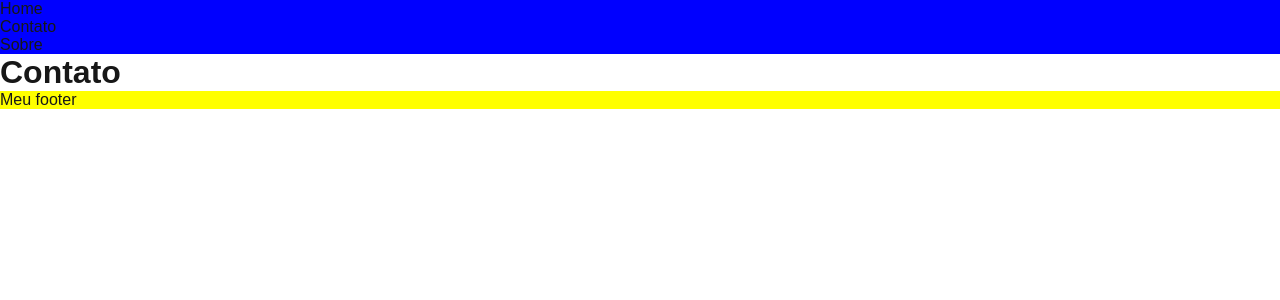
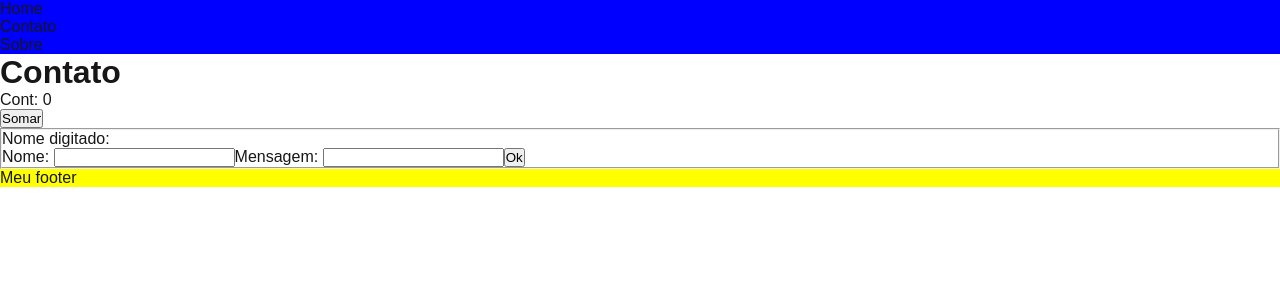
Before and after one commit to KayqueAzam/projeto-front-2a, a Next.js app: page /contato in a window 1280 px wide. Shown: the top 300 px of the page. Built offline with nearby package versions, Linux system fonts and the light colour scheme.

Commit message:
Aula do dia 07/08/2026

```diff
--- a/src/app/contato/page.js
+++ b/src/app/contato/page.js
@@ -1,9 +1,40 @@
+'use client';
+import { useState } from 'react';
 import styles from './page.module.css'; // coloque esta linha em todos os arquivos js criados
 
-export default function Contato () {
+export default function Contato() {
+    // let cont = 0;
+    const [cont, setCont] = useState(0);
+    const [nome, setNome] = useState('');
+    const [msg, setMsg] = useState('');
+    //declare a variável de estado nome;
+
+    const somar = () => {
+        // cont = cont + 1;
+        // setCont(cont + 1);
+        setCont(cont + 1);
+        // setCont(prev => prev + 1);
+        // setCont(prev => prev + 1);
+        console.log(cont);
+    }
     return (
         <main>
             <h1 className={styles.h1}>Contato</h1>
+            <p>Cont: {cont}</p>
+            <button type='button' onClick={somar}>Somar</button>
+
+            {/* Crie um formulário, com um fieldset, um parágrafo, um label e um botão  */}
+            <form>
+                <fieldset>
+                    <p>Nome digitado: {nome}</p>
+                    <label htmlFor='nome'>Nome: </label>
+                    <input type="text" id='nome' name='nome' onKeyUp={e => setNome(e.target.value)} />
+                    <label htmlFor='msg'>Mensagem: </label>
+                    <input type="text" id='msg' name='msg' onKeyUp={e => setMsg(e.target.value)} />
+                    {/* Crie um label e um input, ao clicar no botão abaixo (ok), exiba um alerta (alert) com o texto digitado no input */}
+                    <button type='button' onClick={() => alert(msg)}>Ok</button>
+                </fieldset>
+            </form>
         </main>
     )
 }
```
